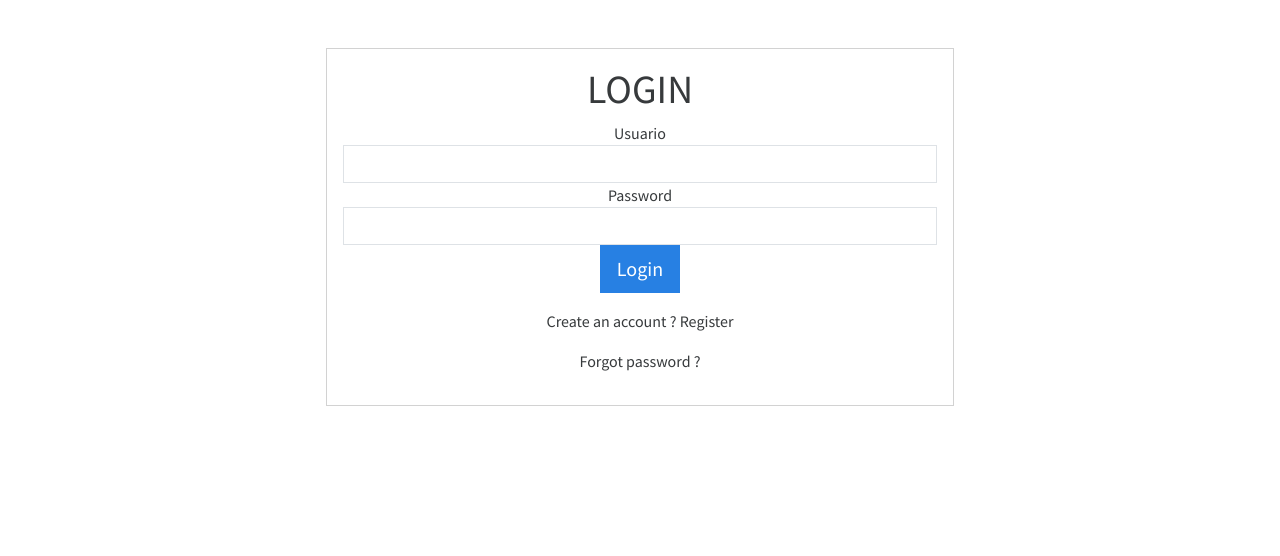
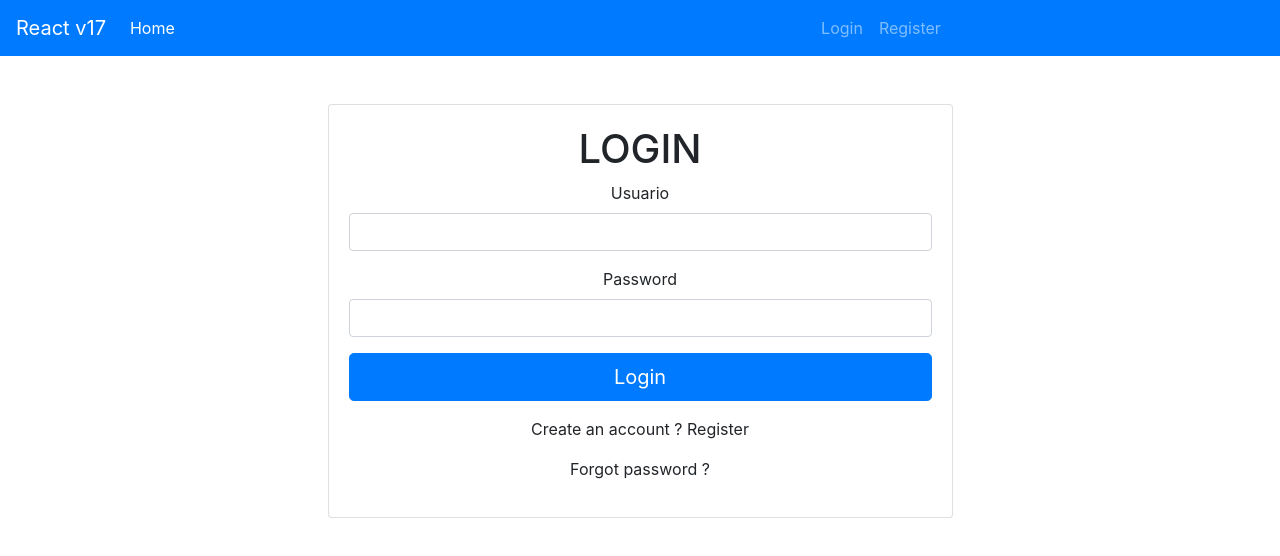
Before and after one commit to jr-ushio/simple-crud-react, a React (Create React App) app: page /login in a window 1280 px wide. Shown: the top 556 px of the page. Built offline with nearby package versions, Linux system fonts and the light colour scheme.

Commit message:
nuevo guard, navbar, consumir api login, cambio de bootwatch a boostrap 4

```diff
--- a/package.json
+++ b/package.json
@@ -6,9 +6,12 @@
     "@testing-library/jest-dom": "^5.13.0",
     "@testing-library/react": "^11.2.7",
     "@testing-library/user-event": "^12.8.3",
-    "bootswatch": "^5.0.1",
+    "axios": "^0.21.1",
+    "bootstrap": "^4.6.0",
+    "bootswatch": "^4.6.0",
     "node-sass": "^6.0.0",
     "react": "^17.0.2",
+    "react-bootstrap": "^1.6.1",
     "react-dom": "^17.0.2",
     "react-router-dom": "^5.2.0",
     "react-scripts": "4.0.3",
--- /dev/null
+++ b/src/@services/auth.js
@@ -0,0 +1,16 @@
+import axios from "axios";
+
+const apiURL = "http://llega-ya.com" + "/apitest/";
+
+function loginService({usuario, password}) {
+  const response = axios.post(`${apiURL}login`, {usuario, password});
+  response.then((resp)=>{
+    if (resp.data.codigo === 200) {
+      localStorage.setItem('usuario', JSON.stringify(resp.data.data))
+    }
+    return resp
+  })
+  return response;
+}
+
+export {loginService}
--- a/src/App.js
+++ b/src/App.js
@@ -1,21 +1,21 @@
 import './App.scss';
-import 'bootswatch/dist/cosmo/bootstrap.min.css';
 import { BrowserRouter as Router, Route, Link, Switch } from "react-router-dom";
-import React, { lazy, Suspense } from 'react';
+import React, { lazy, Suspense, useState } from 'react';
 import Login from './components/Login/Login.lazy'
 import Home from "./components/Home/Home.lazy";
+import Navbar from "./components/Navbar/Navbar.lazy";
+import GuardedRoute from "./GuardedRoute";
 
 function App() {
   return (
     <div className="App">
+      <Navbar />
       <Router>
         <Switch>
           <Route path="/login">
             <Login />
           </Route>
-          <Route path="/" exact>
-            <Home />
-          </Route>
+          <GuardedRoute path='/' exact component={Home} />
         </Switch>
       </Router>
     </div>
--- a/src/App.scss
+++ b/src/App.scss
@@ -1,3 +1,5 @@
+@import "~bootstrap/scss/bootstrap";
+
 .App {
   text-align: center;
 }
--- /dev/null
+++ b/src/GuardedRoute.js
@@ -0,0 +1,14 @@
+import React from 'react';
+import { Route, Redirect } from "react-router-dom";
+
+const GuardedRoute = ({ component: Component, ...rest }) => {
+  return(
+    <Route {...rest} render={(props) => (
+      localStorage.getItem("usuario")
+        ? <Component {...props} />
+        : <Redirect to='/login' />
+    )} />
+  )
+}
+
+export default GuardedRoute;
--- a/src/components/Login/Login.js
+++ b/src/components/Login/Login.js
@@ -1,18 +1,44 @@
-import React from 'react';
+import React, {useState} from 'react';
 import PropTypes from 'prop-types';
 import styles from './Login.module.scss';
+import {loginService} from '../../@services/auth'
+import { useHistory } from "react-router-dom";
 
-const Login = () => (
+const Login = () => {
+  const history = useHistory();
+  const [usuario, setUsuario] = useState('');
+  const [password, setPassword] = useState('');
+  const [mensaje, setMensaje] = useState('');
+
+  const login = () => {
+    setMensaje('')
+    loginService({usuario, password})
+      .then(resp => {
+        if (resp.data.codigo === 200) {
+          history.push('/')
+        } else {
+          setMensaje(resp.data.mensaje)
+        }
+      })
+  }
+  return (
     <div className="row">
       <div className="col-md-6 mx-auto mt-5">
         <div className="card">
           <div className="card-body">
             <h1 className="text-center">LOGIN</h1>
-          <h5 className="text-center text-danger"></h5>
-          <form>
-            <div class="form-group">
+            {mensaje.length > 0 ? <h5 className="text-center text-danger">{mensaje}</h5>:''}
+            <div>
+              <div className="form-group">
                 <label htmlFor="usuario">Usuario</label>
-              <input type="text" id="usuario" className="form-control"/>
+                <input
+                  type="text"
+                  id="usuario"
+                  className="form-control"
+                  onChange={(e) => {
+                    setUsuario(e.target.value)
+                  }}
+                />
               </div>
               <div className="form-group">
                 <label htmlFor="password">Password</label>
@@ -20,18 +46,21 @@ const Login = () => (
                   id="password"
                   type="password"
                   className="form-control"
+                  onChange={(e) => {
+                    setPassword(e.target.value)
+                  }}
                 />
               </div>
-            <button className="btn btn-primary btn-lg btn-block">
+              <button className="btn btn-primary btn-lg btn-block" onClick={login}>
                 Login
               </button>
-          </form>
+            </div>
             <div className="form-group mt-3">
               <p>
                 Create an account ? <a> Register </a>
               </p>
             </div>
-          <div class="form-group mt-3">
+            <div className="form-group mt-3">
               <p>
                 <a> Forgot password ? </a>
               </p>
@@ -40,7 +69,8 @@ const Login = () => (
         </div>
       </div>
     </div>
-);
+  )
+};
 
 Login.propTypes = {};
 
--- /dev/null
+++ b/src/components/Navbar/Navbar.js
@@ -0,0 +1,42 @@
+import React from 'react';
+import PropTypes from 'prop-types';
+import styles from './Navbar.module.scss';
+
+const Navbar = () => (
+  <nav className="navbar navbar-expand-lg navbar-dark bg-primary">
+    <a className="navbar-brand">React v17</a>
+    <button
+      className="navbar-toggler"
+      type="button"
+      data-toggle="collapse"
+      data-target="#navbarColor01"
+      aria-controls="navbarColor01"
+      aria-expanded="false"
+      aria-label="Toggle navigation"
+    >
+      <span className="navbar-toggler-icon"></span>
+    </button>
+
+    <div className="collapse navbar-collapse" id="navbarColor01">
+      <ul className="navbar-nav mr-auto">
+        <li className="nav-item active">
+          <a className="nav-link">Home</a>
+        </li>
+      </ul>
+      <ul className="navbar-nav mx-auto">
+        <li className="nav-item">
+          <a className="nav-link">Login</a>
+        </li>
+        <li className="nav-item">
+          <a className="nav-link">Register</a>
+        </li>
+      </ul>
+    </div>
+  </nav>
+);
+
+Navbar.propTypes = {};
+
+Navbar.defaultProps = {};
+
+export default Navbar;
--- /dev/null
+++ b/src/components/Navbar/Navbar.lazy.js
@@ -0,0 +1,11 @@
+import React, { lazy, Suspense } from 'react';
+
+const LazyNavbar = lazy(() => import('./Navbar'));
+
+const Navbar = props => (
+  <Suspense fallback={null}>
+    <LazyNavbar {...props} />
+  </Suspense>
+);
+
+export default Navbar;
--- /dev/null
+++ b/src/components/Navbar/Navbar.module.scss
@@ -0,0 +1 @@
+.Navbar {}
```
Also changed, not shown: 1 other file (tests, documents, lock files or other folders). Lines whose indentation alone changed are shown as unchanged.
